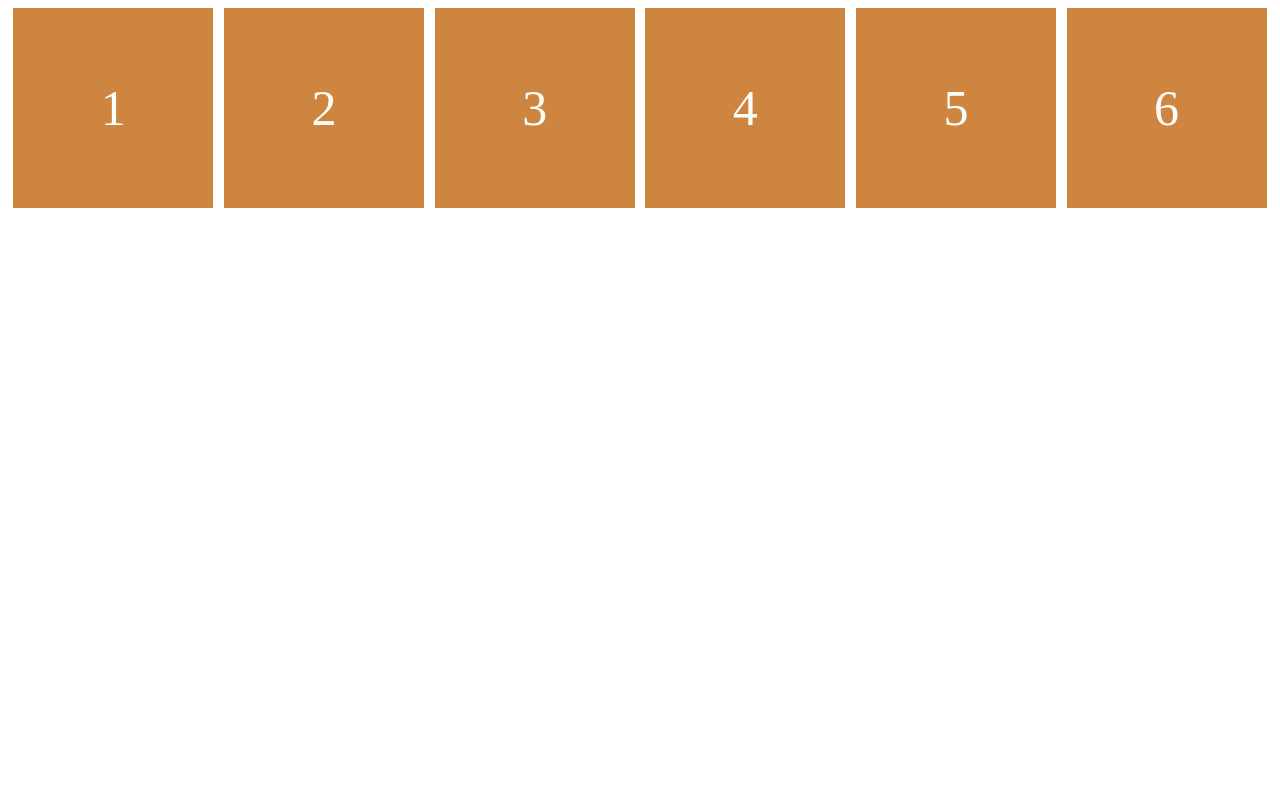
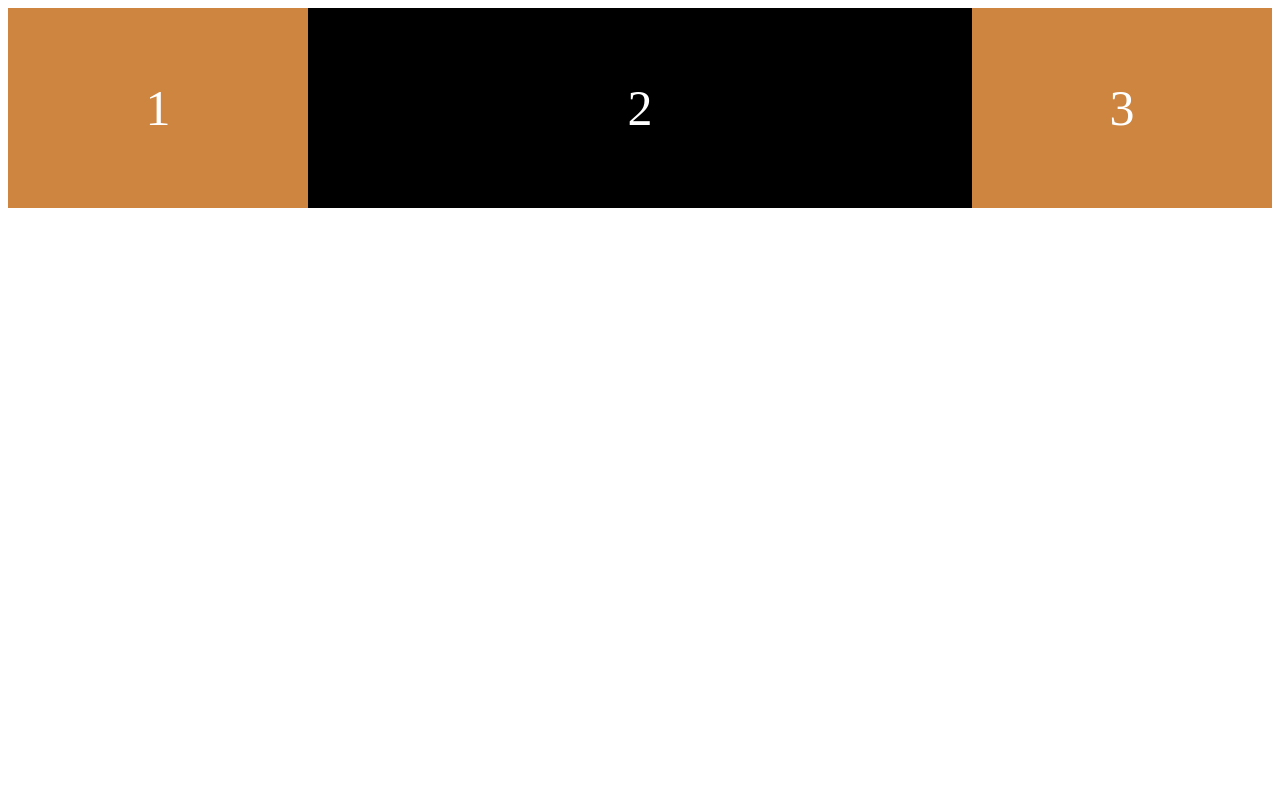
Before and after one commit to jaehyuenjung/scss-masterclass, a plain HTML site: page index.html in a window 1280 px wide. Shown: the top 800 px of the page. Drawn offline with Linux system fonts and the light colour scheme.

Commit message:
flex-grow,flex-shrink

```diff
--- a/index.html
+++ b/index.html
@@ -12,10 +12,6 @@
             <div class="child">1</div>
             <div class="child">2</div>
             <div class="child">3</div>
-            <div class="child">4</div>
-            <div class="child">5</div>
-            <div class="child">6</div>
-            <div class="child">7</div>
         </div>
     </body>
 </html>
--- a/styles.css
+++ b/styles.css
@@ -2,13 +2,11 @@
     display: flex;
     /* Main Axis */
     justify-content: space-around;
-    align-content: space-between;
-    height: 200vh;
-    flex-wrap: wrap;
+    width: 100%;
 }
 
 .child {
-    width: 200px;
+    width: 300px;
     height: 200px;
     background-color: peru;
     color: white;
@@ -17,3 +15,9 @@
     justify-content: center;
     align-items: center;
 }
+
+.child:nth-child(2) {
+    background-color: #000;
+    flex-shrink: 2;
+    flex-grow: 1;
+}
```
Also changed, not shown: README.md.
